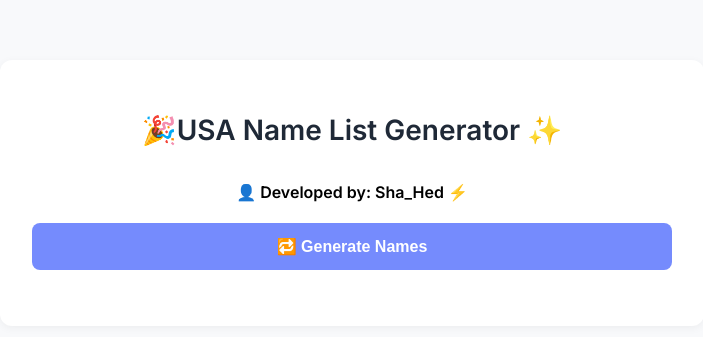
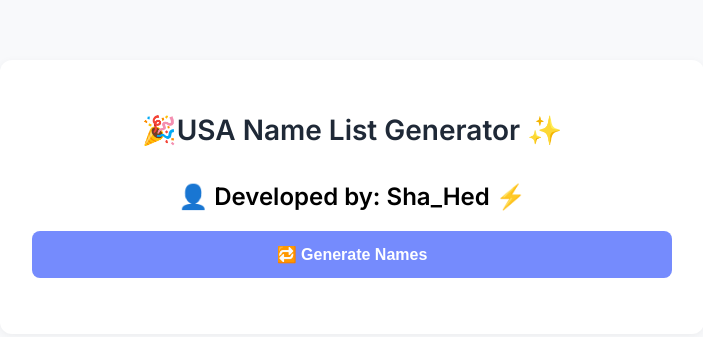
Before and after one commit to saheduxi/random-name-generator, a website: page public/index.html in a window 1280 px wide. Shown: the whole page, without its empty margins (288-991 px from the left). Drawn offline with Linux system fonts and the light colour scheme.

Commit message:
index.html

```diff
--- a/public/index.html
+++ b/public/index.html
@@ -10,8 +10,7 @@
 <body>
   <div class="container">
     <h1>🎉USA Name List Generator ✨</h1>
-    <h4> 👤 Developed by: <strong>Sha_Hed</strong> ⚡ </h4>
-
+    <h2> 👤 Developed by: <strong>Sha_Hed</strong> ⚡ </h2>
     <button id="generate-btn">🔁 Generate Names</button>
     <div id="name-sets"></div>
   </div>
```
